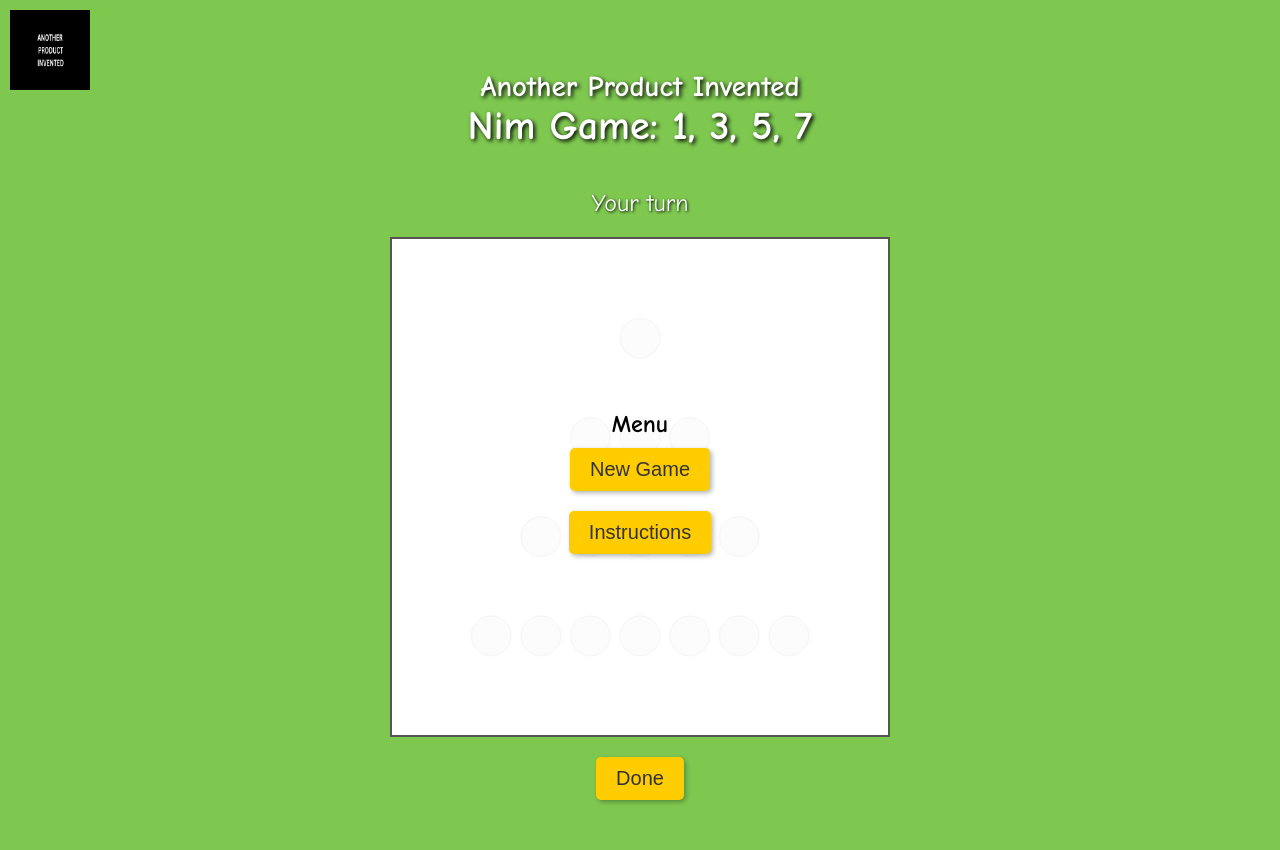
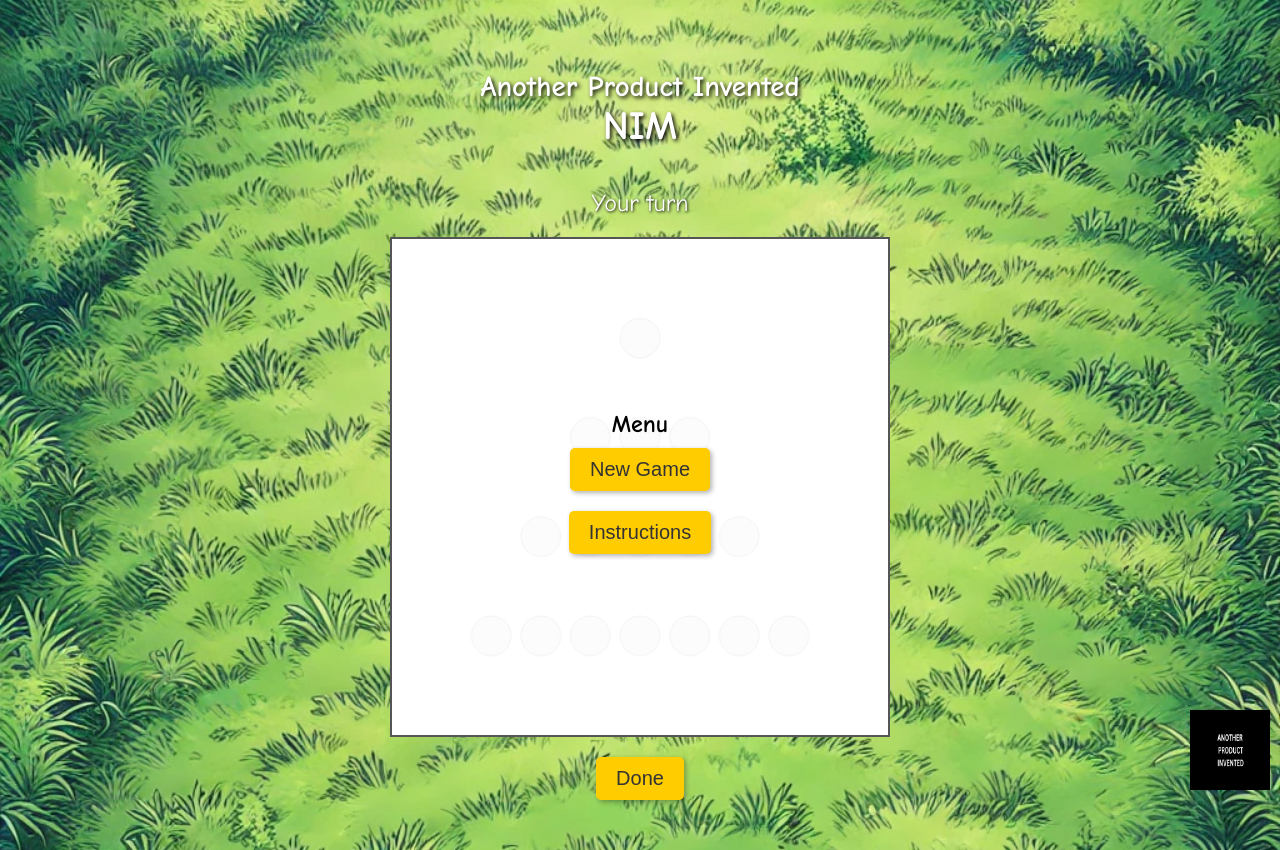
Before and after one commit to AnotherProductInvented/nim, a plain HTML site: page index.html in a window 1280 px wide. Drawn offline with Linux system fonts and the light colour scheme.

Commit message:
Update index.html

```diff
--- a/index.html
+++ b/index.html
@@ -9,8 +9,7 @@
     * { margin: 0; padding: 0; box-sizing: border-box; }
 body {
   font-family: 'Comic Sans MS', cursive, sans-serif;
-      /* Use your supplied grass image for the background */
-      background: url('grass.jpg') no-repeat center center fixed;
+  background: url('grass.png') no-repeat center center fixed;
   background-size: cover;
   background-color: #7ec850;
   display: flex;
@@ -18,11 +17,12 @@
   align-items: center;
   padding: 20px;
 }
+
     /* Logo in the corner */
 #logo {
   position: fixed;
-      top: 10px;
-      left: 10px;
+  bottom: 10px;
+  right: 10px;
   width: 80px;
   z-index: 1000;
 }
@@ -124,7 +124,7 @@
   <!-- Header Titles -->
   <div class="header-title">
     <h2>Another Product Invented</h2>
-    <h1>Nim Game: 1, 3, 5, 7</h1>
+    <h1>NIM</h1>
   </div>
   <!-- Turn Indicator -->
   <div id="turnIndicator"></div>
```
Lines whose indentation alone changed are shown as unchanged.
